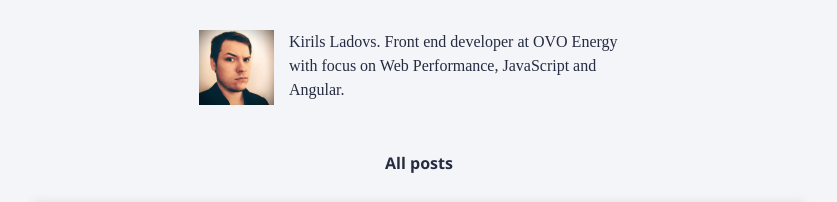
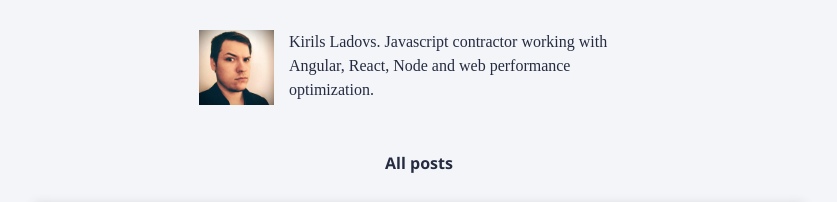
Before and after one commit to kirjai/deprecated-blog, a Jekyll site: the page built from index.html, in a window 1280 px wide and 900 px high. Shown: the top 202 px of the window, without its empty margins (221-1058 px from the left). Built offline with Jekyll 4.4.1, drawn with Linux system fonts in a browser that asks for light colours; some web fonts are replaced; the list of posts is cut into pages by our own code; comment, search, counter and statistics services are not loaded.

Commit message:
remove OVO

```diff
--- a/_includes/header.html
+++ b/_includes/header.html
@@ -4,7 +4,7 @@
       <img src="{{ site.url }}/assets/img/profile400.jpg">
     </div>
     <div class="column-2">
-      <p>Kirils Ladovs. Front end developer at OVO Energy with focus on Web Performance, JavaScript and Angular.</p>
+      <p>Kirils Ladovs. Javascript contractor working with Angular, React, Node and web performance optimization.</p>
       <a class="twitter-follow-button" href="https://twitter.com/kirjai" data-show-count="false">Follow @kirjai</a>
       <script>window.twttr=(function(d,s,id){var js,fjs=d.getElementsByTagName(s)[0],t=window.twttr||{};if(d.getElementById(id))return t;js=d.createElement(s);js.id=id;js.src="https://platform.twitter.com/widgets.js";fjs.parentNode.insertBefore(js,fjs);t._e=[];t.ready=function(f){t._e.push(f);};return t;}(document,"script","twitter-wjs"));</script>
     </div>
```
